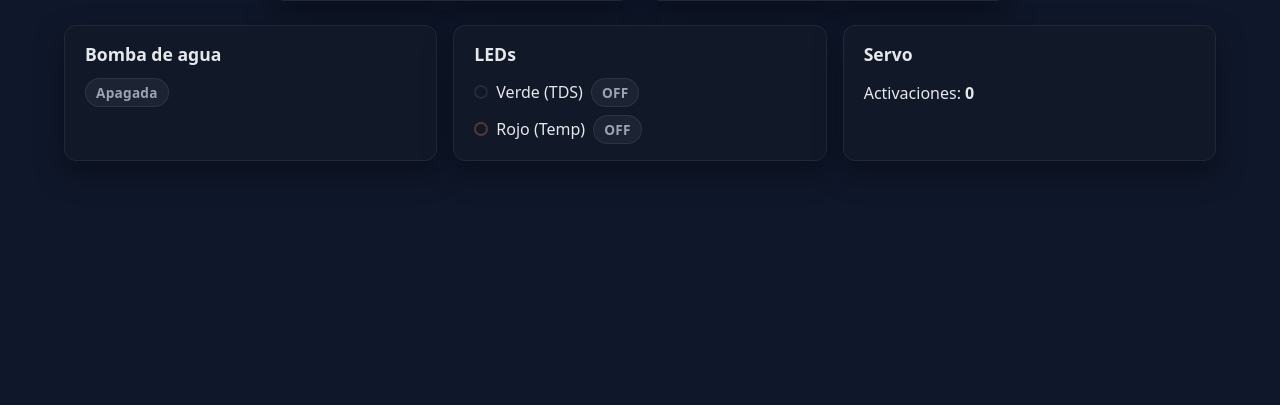
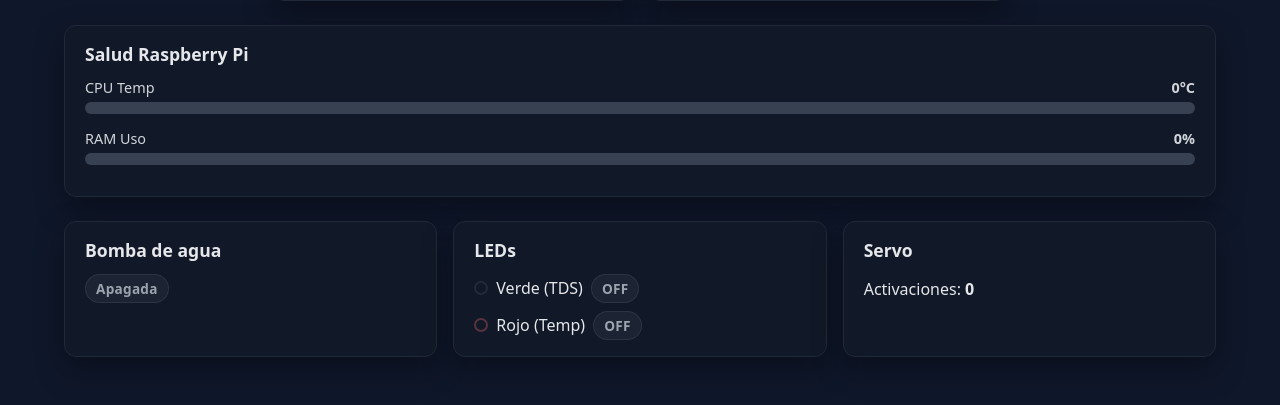
Before and after one commit to ikeiba/hidroponia-raspberry, a Flask app: page / in a window 1280 px wide. Shown: the part 595-1000 px from the top of the page. Before the commit the page ends 756 px from the top, so only its background shows below. Run offline with Flask 3, Linux system fonts and the light colour scheme; some libraries are stand-ins or nearby versions.

Commit message:
añadir salud del sistema

```diff
--- a/data/mqtt_suscriptor.py
+++ b/data/mqtt_suscriptor.py
@@ -47,7 +47,9 @@ def on_message(client, userdata, msg):
             .field("voltaje", float(datos["voltaje"])) \
             .field("bomba_activa", bool(datos["bomba"])) \
             .field("led_accion", bool(datos["led_accion"])) \
-            .field("led_alerta", bool(datos["led_alerta"]))
+            .field("led_alerta", bool(datos["led_alerta"])) \
+            .field("cpu_temp", float(datos.get("cpu_temp", 0.0))) \
+            .field("ram_usage", float(datos.get("ram_usage", 0.0))) # <--- AÑADIR ESTO
 
         # 3. Escribir en la base de datos
         write_api.write(bucket=INFLUX_BUCKET, org=INFLUX_ORG, record=point)
--- a/hardware/controlador.py
+++ b/hardware/controlador.py
@@ -75,6 +75,9 @@ estado = {
     "led_rojo_on": False,
     "led_verde_on": False,
     "servo_count": 0,
+    # --- NUEVOS CAMPOS ---
+    "cpu_temp": 0.0,
+    "ram_usage": 0.0
 }
 
 _ultima_activacion_servo = 0.0
@@ -201,6 +204,12 @@ def _hilo_maestro():
         tds = sensores.leer_tds_ppm()
         if tds is None: tds = 600
 
+        # >>> NUEVO: LEER SALUD DEL SISTEMA <<<
+        # Lo hacemos siempre, aunque el sistema esté pausado,
+        # porque queremos monitorizar la Raspberry siempre.
+        cpu_t = sensores.leer_cpu_temp()
+        ram_p = sensores.leer_ram_usage()
+
         voltaje = 0.0
         try: voltaje = sensores.leer_tds_voltage() or 0.0
         except: pass
@@ -209,6 +218,9 @@ def _hilo_maestro():
             estado["temp"] = temp
             estado["tds"] = tds
             estado["bomba_on"] = True
+            # Estado Servidor (Siempre se actualiza)
+            estado["cpu_temp"] = cpu_t
+            estado["ram_usage"] = ram_p
 
         logger.info(f"Estado -> Temp: {temp:.1f}ºC | TDS: {tds} ppm")
 
@@ -277,7 +289,10 @@ def _hilo_maestro():
                 "voltaje": float(voltaje),
                 "bomba": True,
                 "led_accion": led_verde_state,
-                "led_alerta": led_rojo_state
+                "led_alerta": led_rojo_state,
+                # --- NUEVOS DATOS PARA GUARDAR ---
+                "cpu_temp": float(estado["cpu_temp"]),
+                "ram_usage": float(estado["ram_usage"])
             }
             mqtt_publicador.publicar_telemetria(datos_mqtt)
 
--- a/templates/index.html
+++ b/templates/index.html
@@ -77,6 +77,9 @@
                 // LEDs
                 actualizarLed('led-verde', data.led_verde_on, "ON");
                 actualizarLed('led-rojo', data.led_rojo_on, "ALERTA");
+                // >>> NUEVO: ACTUALIZAR BARRAS DE SISTEMA <<<
+                actualizarBarra('bar-cpu', 'txt-cpu', data.cpu_temp, 80); // Max 80ºC
+                actualizarBarra('bar-ram', 'txt-ram', data.ram_usage, 100); // Max 100%
 
             } catch (error) {
                 console.error("Error actualizando:", error);
@@ -97,6 +100,32 @@
                 circulo.classList.add('led-circle--off');
                 badge.innerText = "OFF";
                 badge.className = "badge badge--off";
+            }
+        }
+
+        function actualizarBarra(idBarra, idTexto, valor, maximo) {
+            let porcentaje = (valor / maximo) * 100;
+            if (porcentaje > 100) porcentaje = 100;
+
+            let elBarra = document.getElementById(idBarra);
+            let elTexto = document.getElementById(idTexto);
+
+            // Actualizar ancho
+            elBarra.style.width = porcentaje + "%";
+
+            // Actualizar Texto
+            let unit = (idBarra === 'bar-cpu') ? "°C" : "%";
+            elTexto.innerText = valor + unit;
+
+            // Cambiar color según severidad
+            // Si pasa del 80% del máximo -> Rojo
+            // Si pasa del 60% del máximo -> Amarillo
+            if (valor > maximo * 0.8) {
+                elBarra.style.backgroundColor = "#ef4444"; // Rojo
+            } else if (valor > maximo * 0.6) {
+                elBarra.style.backgroundColor = "#eab308"; // Amarillo
+            } else {
+                elBarra.style.backgroundColor = "#22c55e"; // Verde
             }
         }
 
@@ -142,6 +171,31 @@
             text-decoration: none; border-radius: 6px; font-weight: 600;
         }
         .btn-nav:hover { opacity: 0.9; }
+
+        /* Estilos para las barras de progreso */
+        .progress-container {
+            background-color: #374151;
+            border-radius: 999px;
+            height: 12px;
+            width: 100%;
+            margin-top: 5px;
+            overflow: hidden;
+        }
+        .progress-bar {
+            height: 100%;
+            background-color: #22c55e; /* Verde por defecto */
+            width: 0%;
+            transition: width 0.5s ease, background-color 0.5s ease;
+        }
+        .system-metric {
+            margin-bottom: 15px;
+        }
+        .metric-label {
+            display: flex;
+            justify-content: space-between;
+            font-size: 0.9rem;
+            color: #d1d5db;
+        }
     </style>
 </head>
 <body>
@@ -177,6 +231,34 @@
         </section>
 
         <section class="dashboard__section dashboard__section--status">
+
+            <div class="card">
+                <h2>Salud Raspberry Pi</h2>
+
+                <div class="system-metric">
+                    <div class="metric-label">
+                        <span>CPU Temp</span>
+                        <strong id="txt-cpu">0°C</strong>
+                    </div>
+                    <div class="progress-container">
+                        <div id="bar-cpu" class="progress-bar"></div>
+                    </div>
+                </div>
+
+                <div class="system-metric">
+                    <div class="metric-label">
+                        <span>RAM Uso</span>
+                        <strong id="txt-ram">0%</strong>
+                    </div>
+                    <div class="progress-container">
+                        <div id="bar-ram" class="progress-bar"></div>
+                    </div>
+                </div>
+            </div>
+
+        </section>
+
+        <section class="dashboard__section dashboard__section--status">
             <div class="card">
                 <h2>Bomba de agua</h2>
                 <span id="badge-bomba" class="badge badge--off">Cargando...</span>
```
Also changed, not shown: hardware/sensores.py (+29 -0 lines).
